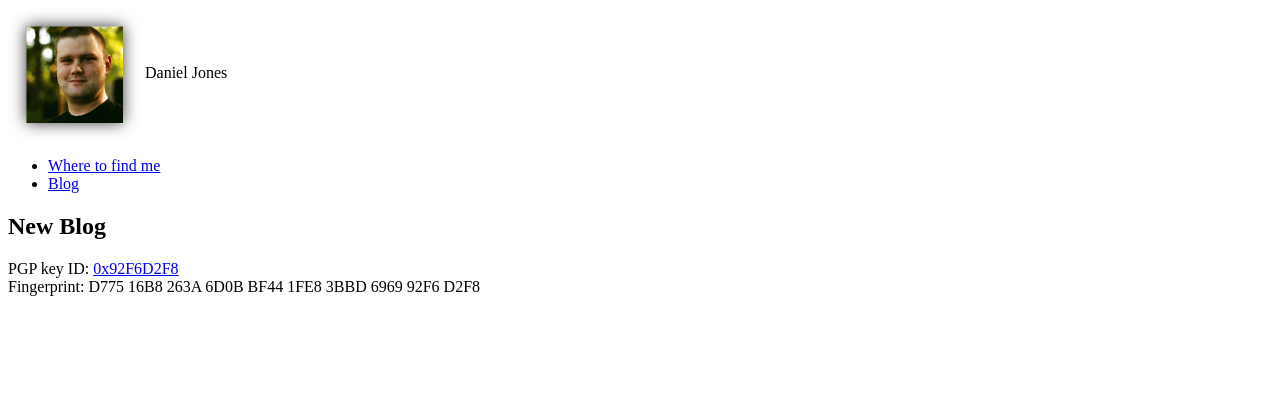
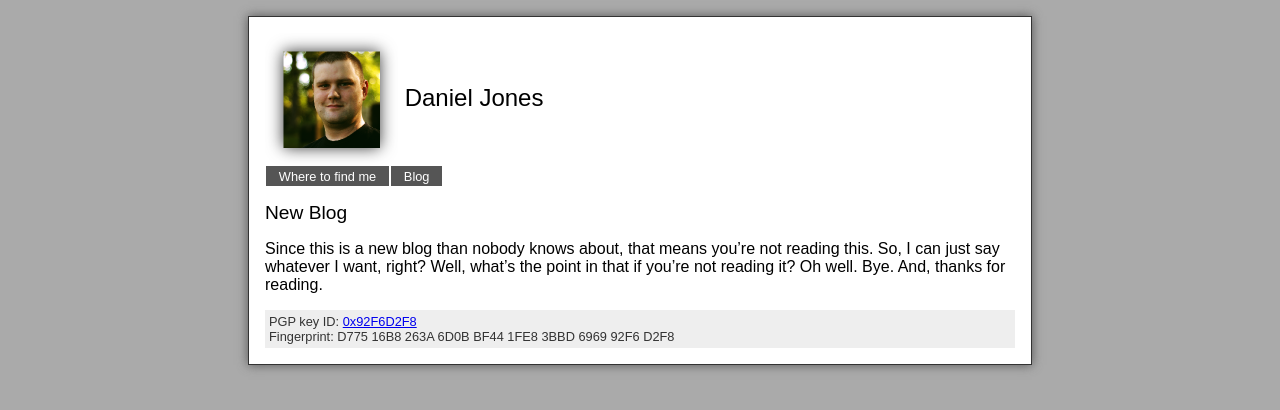
Before and after one commit to tortxof/djones.co-www, a Jekyll site: the page built from _posts/2013-05-01-new-blog.md, in a window 1280 px wide. Shown: the top 410 px of the page. Built offline with Jekyll 4.4.1, drawn with Linux system fonts in a browser that asks for light colours.

Commit message:
Added second blog post for testing. Added blog index.

```diff
--- a/_layouts/default.html
+++ b/_layouts/default.html
@@ -11,8 +11,8 @@
 <meta http-equiv="content-type" content="application/xhtml+xml; charset=UTF-8"/>
 <meta http-equiv="content-style-type" content="text/css"/>
 <meta http-equiv="expires" content="0"/>
-<link href="stylesheet.css" rel="stylesheet" type="text/css" />
-<link rel="icon" type="image/png" href="images/icon.png" />
+<link href="/stylesheet.css" rel="stylesheet" type="text/css" />
+<link rel="icon" type="image/png" href="/images/icon.png" />
 </head>
 <body>
 
--- a/_posts/2013-05-01-new-blog.md
+++ b/_posts/2013-05-01-new-blog.md
@@ -2,3 +2,5 @@
 layout: default
 title: New Blog
 ---
+Since this is a new blog than nobody knows about, that means you're not reading this. So, I can just say whatever I want, right?
+Well, what's the point in that if you're not reading it? Oh well. Bye. And, thanks for reading.
```
Also changed, not shown: _posts/2013-05-02-arduino-sandbox.md (added, +5 -0 lines), blog/index.html (added, +8 -0 lines).
